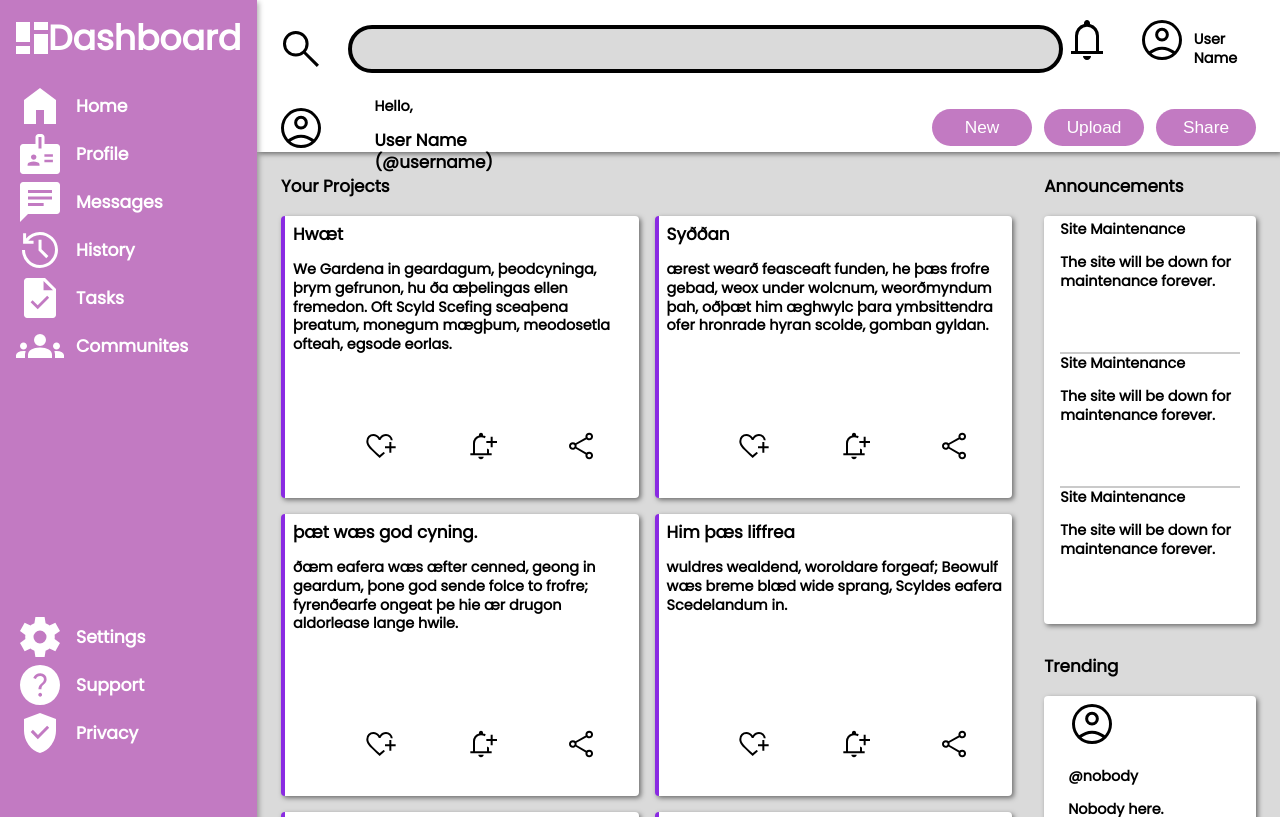
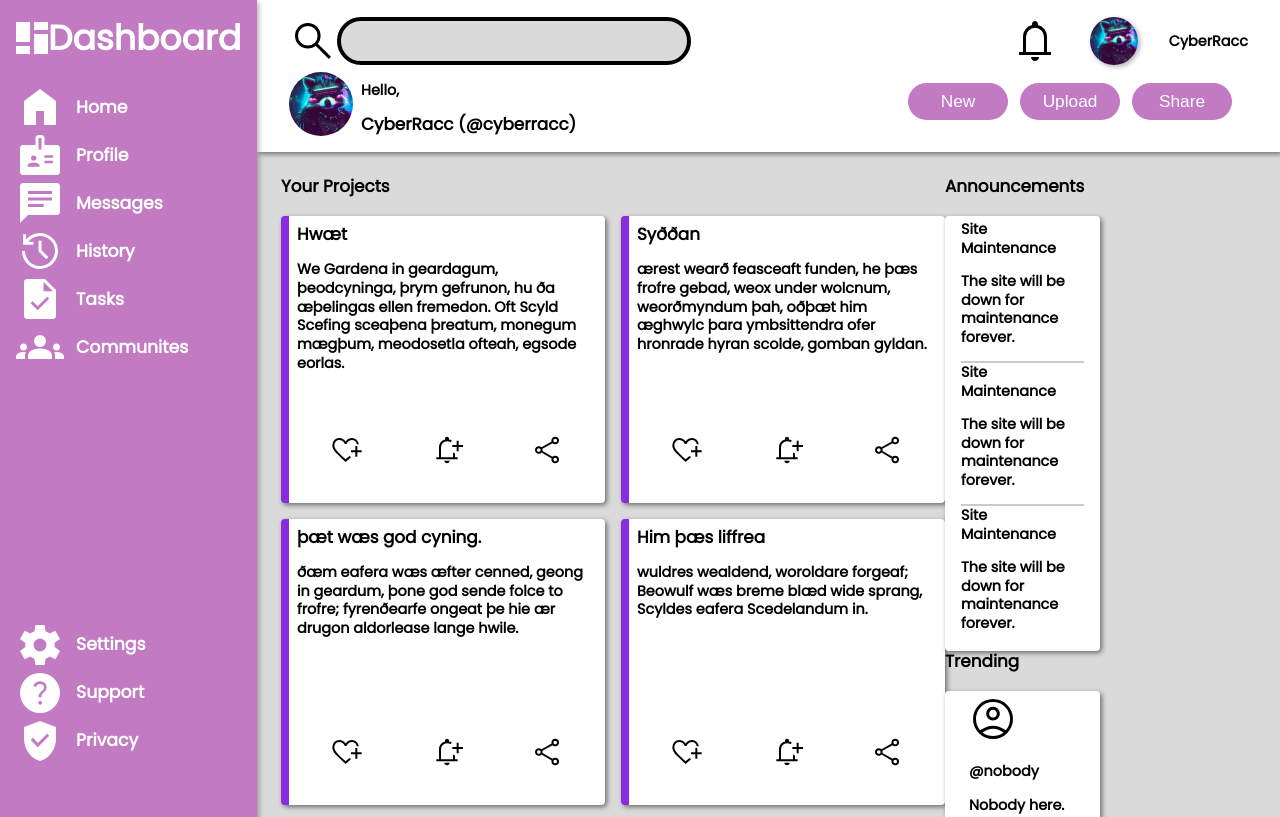
Before and after one commit to CyberRacc/admin-dashboard, a plain HTML site: page index.html in a window 1280 px wide. Shown: the top 817 px of the page. Drawn offline with Linux system fonts and the light colour scheme.

Commit message:
Added CyberRacc branding, updated layout, broke dashboard, fixed header.

```diff
--- a/css/styles.css
+++ b/css/styles.css
@@ -64,11 +64,12 @@ body {
 
 #header {
     display: grid;
-    grid-template-columns: 1fr;
+    grid-template-columns: 4fr 2fr 1fr;
+    grid-template-rows: 1fr 1fr;
     justify-content: center;
     align-items: center;
     background-color: white;
-    padding: 16px 8px;
+    padding: 16px 32px;
     box-shadow: 2px 2px 5px 0px rgba(0, 0, 0, 0.5);
     height: 120px;
 }
@@ -76,52 +77,58 @@ body {
 #search-bar {
     display: grid;
     grid-template-columns: 1fr 10fr;
+    grid-column: 1 / 2;
 }
 
 #user-menu {
     display: grid;
-    grid-template-columns: 1fr 0.5fr 1fr;
-    grid-column: 2 / 3  ;
-    gap: 8px;
+    grid-template-columns: 1fr 1fr 1fr;
+    grid-column: 3 / 4;
+    grid-row: 1 / 2;
+    width: 237px;
+    justify-self: right;
 }
 
-#header-row-1 {
-    display: grid;
-    grid-template-rows: 1fr;
-    grid-template-columns: 4fr 1fr;
-    align-items: center;
-    justify-content: space-between;
-    padding: 0 12px;
+#cyberracc-img {
+    width: 48px;
+    height: 48px;
+    border-radius: 50%;
+    box-shadow: 2px 2px 5px 0px rgba(0, 0, 0, 0.3);
 }
 
-#header-row-1 input {
+#header input {
     border-radius: var(--border-radius);
     border: 4px solid black;
     background-color: rgb(218, 218, 218);
     font-size: 1.2rem;
     padding: 0 8px;
-}
-
-#header-row-2 {
-    display: grid;
-    grid-template-columns: 1fr 1fr 1fr;
-    grid-template-rows: 1fr;
-    justify-content: center;
-    align-items: center;
+    font-weight: bold;
 }
 
 #welcome-user {
-        display: grid;
-        align-items: center;
-        grid-template-columns: 1fr 1fr 1fr;
-        grid-template-rows: 1fr;
-        justify-content: start;
-        gap: 12px;
-        padding-left: 12px;
+    display: grid;
+    grid-template-columns: 1fr 1fr;
+    grid-template-rows: 1fr;
+    grid-column: 1 / 2;
+    grid-row: 2 / 3;
+    align-items: center;
+    justify-self: start;
+    width: 300px;
+    gap: 8px;
 }
 
-#hello-username {
-    padding: 0; /*  This is here so it doesn't complain about emptiness. */
+#welcome-user img {
+    grid-column: 1 / 2;
+    align-self: self-end;
+    width: 64px;
+    height: 64px;
+    border-radius: 50%;
+}
+
+#welcome-user-text {
+    grid-column: 2 / 3;
+    width: 300px;
+    align-items: start;
 }
 
 #actions {
@@ -129,8 +136,9 @@ body {
     grid-template-columns: 1fr 1fr 1fr;
     grid-template-rows: 1fr;
     gap: 12px;
-    justify-content: end;
+    justify-self: end;
     grid-column: 3 / 4;
+    grid-row: 2 / 3;
     padding: 0 16px;
 }
 
@@ -156,24 +164,19 @@ body {
 }
 
 #sidebar ul {
-    text-decoration: none;
     padding: 0;
     margin: 0;
 }
 
 #sidebar ul li {
     list-style-type: none;
-    text-decoration: none;
-    color: white;
 }
 
 #sidebar-section-1 {
-    display: grid;
     grid-row: 2 / 3;
 }
 
 #sidebar-section-2 {
-    display: grid;
     grid-row: 3 / 4;
 }
 
@@ -201,16 +204,9 @@ body {
 
 #dashboard {
     display: grid;
-    grid-template-columns: 3fr 1fr;
+    grid-template-columns: 1fr 1fr 1fr;
     grid-template-rows: 1fr;
     padding: 24px;
-}
-
-#dashboard-right {
-    display: grid;
-    grid-template-columns: 1fr;
-    grid-template-rows: 1fr 1fr;
-    gap: 32px;
 }
 
 #project-section-heading {
@@ -279,11 +275,11 @@ body {
 .dash-block {
     display: grid;
     grid-template-rows: 2fr 1fr;
-    border-left: 4px solid blueviolet;
+    border-left: 8px solid blueviolet;
+    border-radius: 4px;
     padding: 8px;
     background-color: white;
     box-shadow: 2px 2px 5px 0px rgba(0, 0, 0, 0.5);
-    border-radius: 4px;
 }
 
 .dash-block-buttons-container {
@@ -321,7 +317,6 @@ body {
 #trending-block-container {
     display: grid;
     background-color: white;
-    box-shadow: 2px 2px 5px 0px rgba(0, 0, 0, 0.5);
     border-radius: 4px;
     padding: 4px 24px;
     box-shadow: 2px 2px 5px 0px rgba(0, 0, 0, 0.5);
--- a/index.html
+++ b/index.html
@@ -11,30 +11,26 @@
         <div id="main-content">
 
             <div id="header">
-                <div id="header-row-1">
                 <div id="search-bar">
-                        <img src="img/search-icon.svg" alt="Search icon">
+                    <img src="img/search-icon.svg" alt="">
                     <input type="search" name="search" id="search">
                 </div>
                 <div id="user-menu">
-                        <img src="img/bell-icon.svg" alt="Notification bell icon">
-                        <img src="img/profile-icon.svg" alt="Profile icon">
-                        <p>User Name</p>
+                    <img src="img/bell-icon.svg" alt="">
+                    <img id="cyberracc-img" src="img/CyberRacc02.jfif" alt="">
+                    <p>CyberRacc</p>
                 </div>
-                </div>
-                <div id="header-row-2">
                 <div id="welcome-user">
-                        <img src="img/profile-icon.svg" alt="Profile icon">
-                        <div id="hello-username">
+                    <img src="img/CyberRacc02.jfif" alt="">
+                    <div id="welcome-user-text">
                         <p>Hello,</p>
-                            <h3>User Name (@username)</h3>
+                        <h3>CyberRacc (@cyberracc)</h3>
                     </div>
                 </div>
                 <div id="actions">
                     <button>New</button>
                     <button>Upload</button>
                     <button>Share</button>
-                    </div>
                 </div>
             </div>
 
```
Also changed, not shown: img/CyberRacc02.jfif (added). Lines whose indentation alone changed are shown as unchanged.
